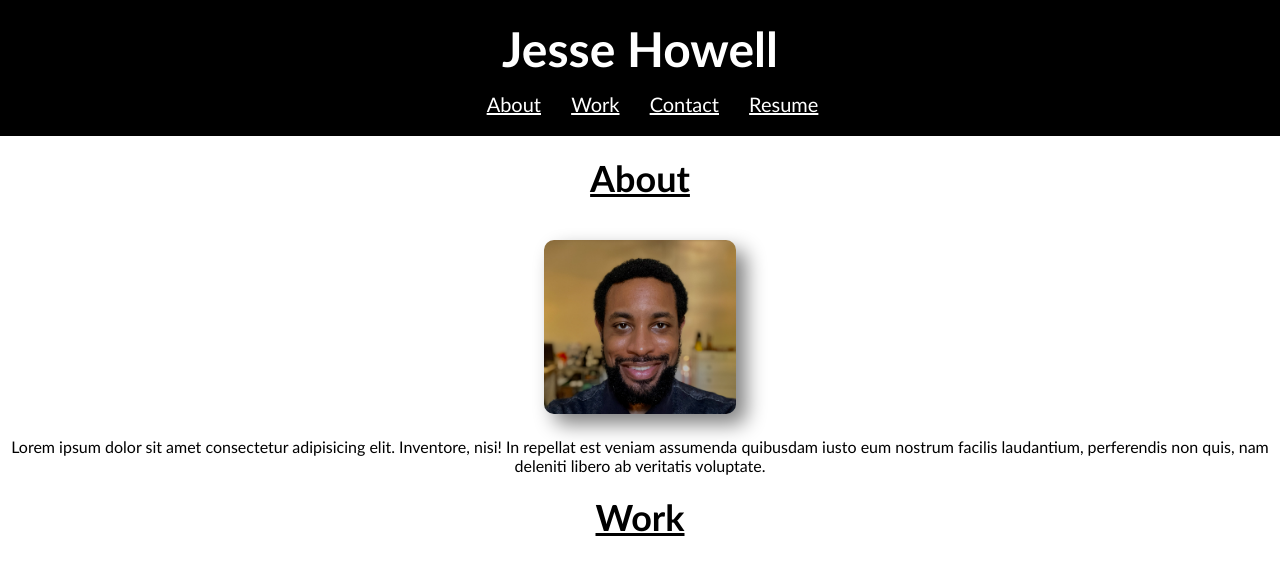
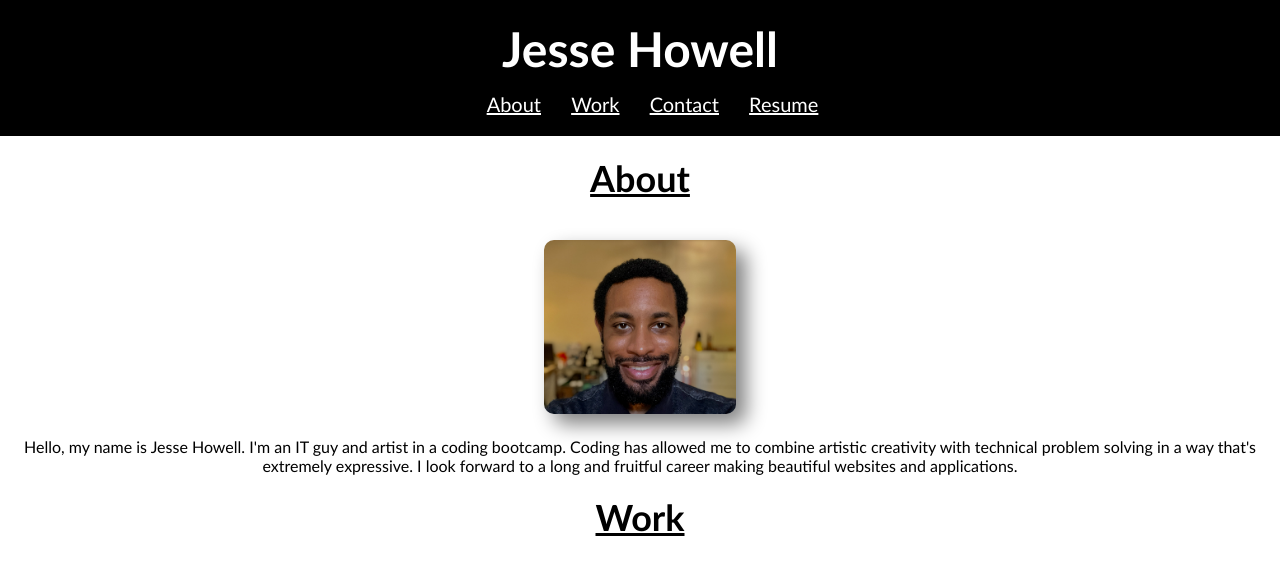
Before and after one commit to jesse-howell/professional-portfolio, a plain HTML site: page index.html in a window 1280 px wide. Shown: the top 576 px of the page. Drawn offline with Linux system fonts and the light colour scheme.

Commit message:
added about me paragraph

```diff
--- a/index.html
+++ b/index.html
@@ -63,7 +63,7 @@
                        <!-- changed headshot img -->
                 <img src="./assets/images/jesse-howell-headshot.jpeg" alt="Jesse Howell Headshot">
                 </a>
-                <p>Lorem ipsum dolor sit amet consectetur adipisicing elit. Inventore, nisi! In repellat est veniam assumenda quibusdam iusto eum nostrum facilis laudantium, perferendis non quis, nam deleniti libero ab veritatis voluptate.</p>
+                <p>Hello, my name is Jesse Howell. I'm an IT guy and artist in a coding bootcamp. Coding has allowed me to combine artistic creativity with technical problem solving in a way that's extremely expressive. I look forward to a long and fruitful career making beautiful websites and applications.  </p>
             <!-- added div closing tag -->
             </div>
         </section>
```
